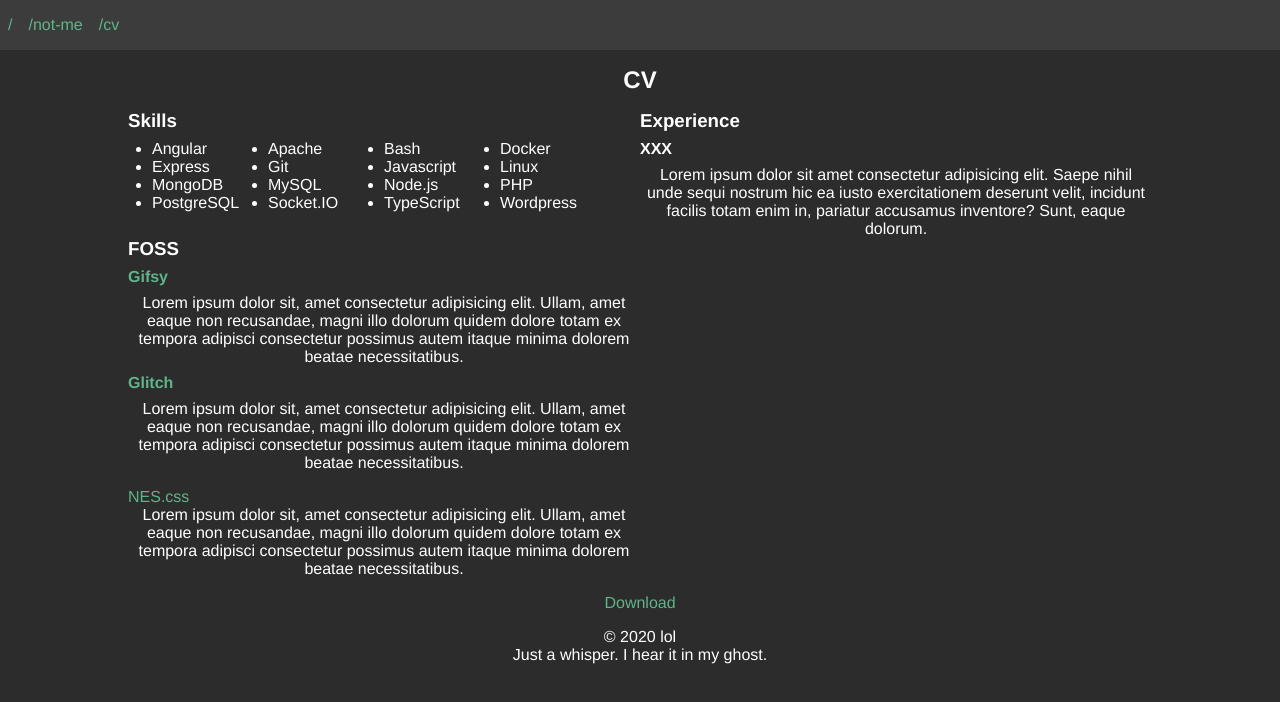
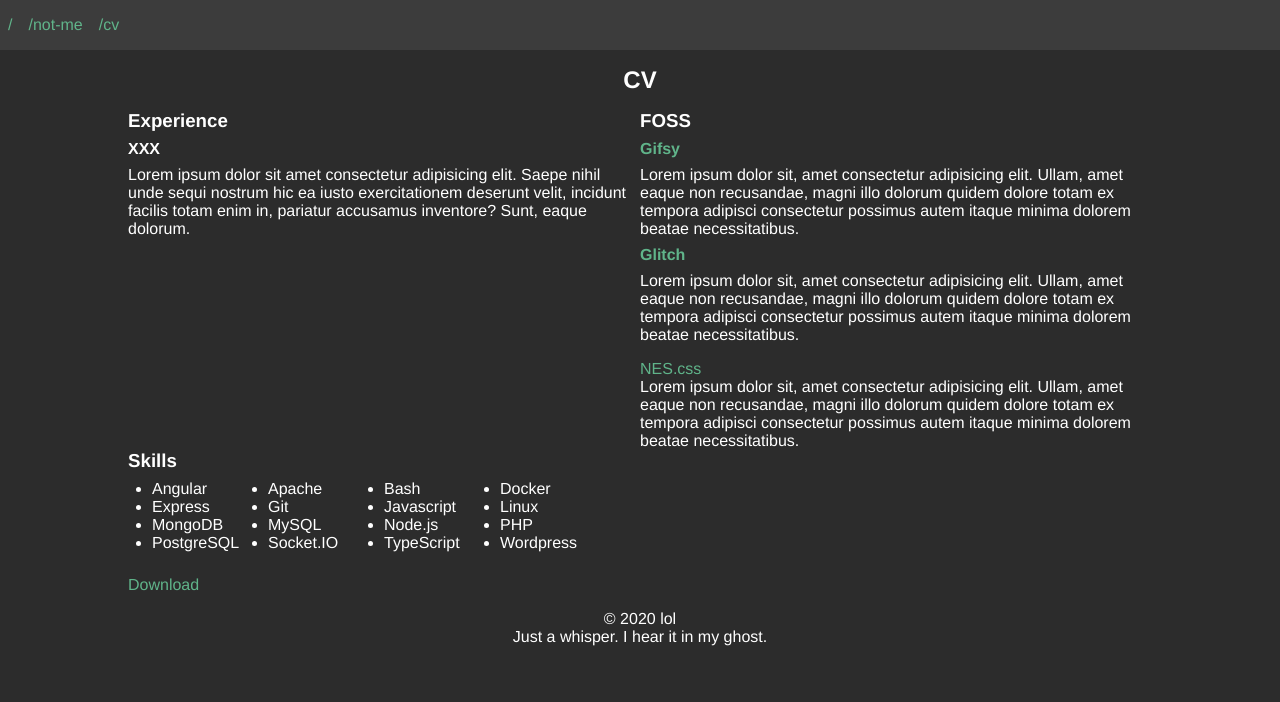
Before and after one commit to wakowarner/wakowarner.github.io, an Angular app: page /cv in a window 1280 px wide. Shown: the top 702 px of the page. Built offline with nearby package versions, Linux system fonts and the light colour scheme.

Commit message:
change order

```diff
--- a/src/app/paginas/cv/cv.component.html
+++ b/src/app/paginas/cv/cv.component.html
@@ -1,13 +1,6 @@
 <h2>CV</h2>
 
 <main>
-  <section>
-    <h3>Skills</h3>
-    <ul>
-      <li *ngFor="let skill of skills">{{skill}}</li>
-    </ul>
-  </section>
-
   <section>
     <h3>Experience</h3>
     <h4>XXX</h4>
@@ -36,6 +29,13 @@
     </p>
   </section>
 
+  <section>
+    <h3>Skills</h3>
+    <ul>
+      <li *ngFor="let skill of skills">{{skill}}</li>
+    </ul>
+  </section>
+
 
 </main>
 
--- a/src/app/paginas/cv/cv.component.scss
+++ b/src/app/paginas/cv/cv.component.scss
@@ -22,9 +22,3 @@ main {
     }
   }
 }
-p {
-  text-align: center;
-  a {
-    padding: 0.5rem;
-  }
-}
```
